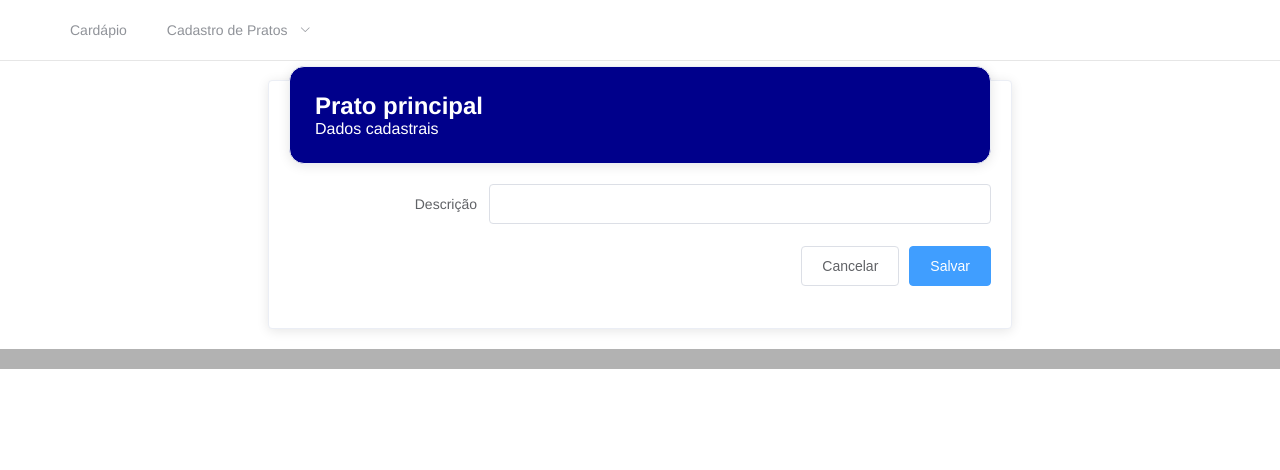
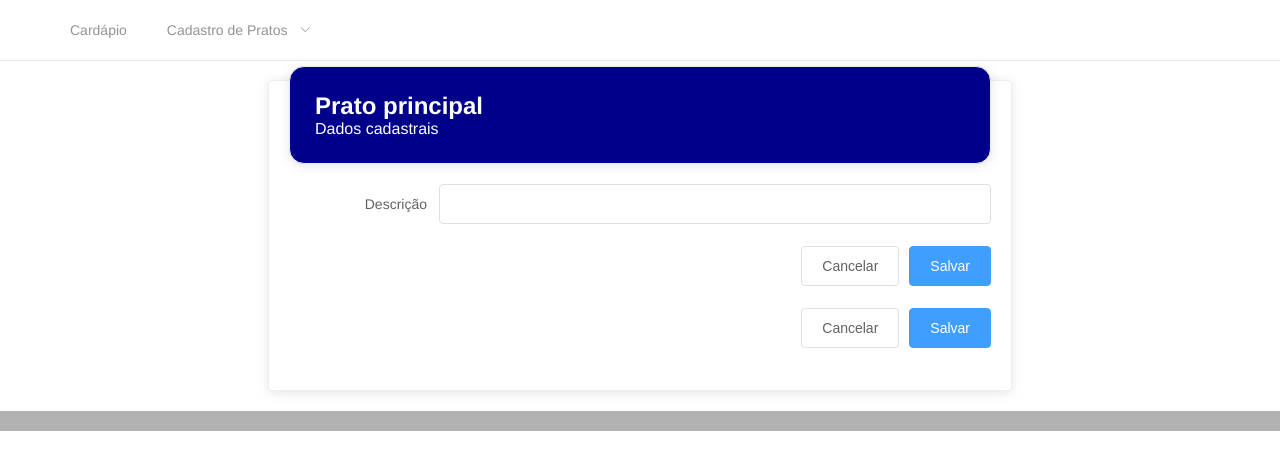
Before and after one commit to deivisondc/slack-dimi-ui, a Vue app: page /cadastro/prato/principal in a window 1280 px wide. Shown: the top 470 px of the page. Built offline with nearby package versions, Linux system fonts and the light colour scheme.

Commit message:
moving cancel and save buttons inside FormLayout

```diff
--- a/src/components/layout/FormLayout.vue
+++ b/src/components/layout/FormLayout.vue
@@ -8,18 +8,43 @@
       <p>Dados cadastrais</p>
     </el-card>
     <el-form
-      :model="form"
-      label-width="200px"
+      :model="formModel"
+      label-width="150px"
       class="form-content"
     >
       <slot />
+      <el-form-item>
+        <el-button @click="cancelForm">
+          Cancelar
+        </el-button>
+        <el-button
+          type="primary"
+          @click="onSubmit"
+        >
+          Salvar
+        </el-button>
+      </el-form-item>
     </el-form>
   </el-card>
 </template>
 
 <script>
 export default {
-
+  props: {
+    formModel: {
+      type: Object,
+      required: true,
+    },
+    onSubmit: {
+      type: Function,
+      required: true,
+    },
+  },
+  methods: {
+    cancelForm() {
+      this.$router.go(-1);
+    },
+  },
 };
 </script>
 
--- a/src/components/pratos/salada/SaladaForm.vue
+++ b/src/components/pratos/salada/SaladaForm.vue
@@ -1,5 +1,5 @@
 <template>
-  <app-form-layout>
+  <app-form-layout :formModel="form" :on-submit="save">
     <template slot="title">
       Saladas
     </template>
@@ -7,16 +7,6 @@
     <template>
       <el-form-item label="Descrição">
         <el-input v-model="form.descricao" />
-      </el-form-item>
-
-      <el-form-item>
-        <el-button>Cancelar</el-button>
-        <el-button
-          type="primary"
-          @click="onSubmit"
-        >
-          Salvar
-        </el-button>
       </el-form-item>
     </template>
   </app-form-layout>
@@ -37,8 +27,8 @@ export default {
     };
   },
   methods: {
-    onSubmit() {
-
+    save() {
+      return true;
     },
   },
 };
```
